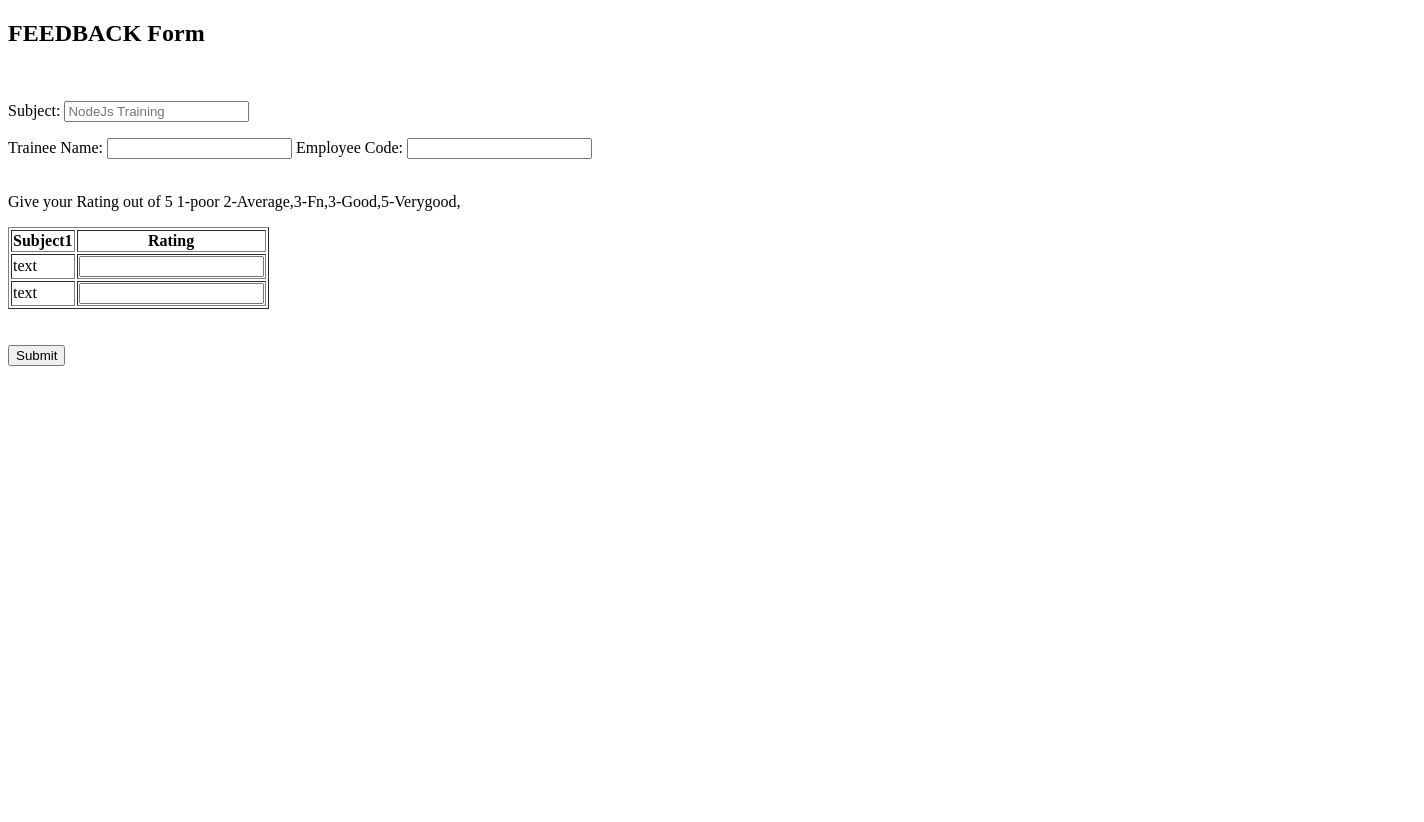
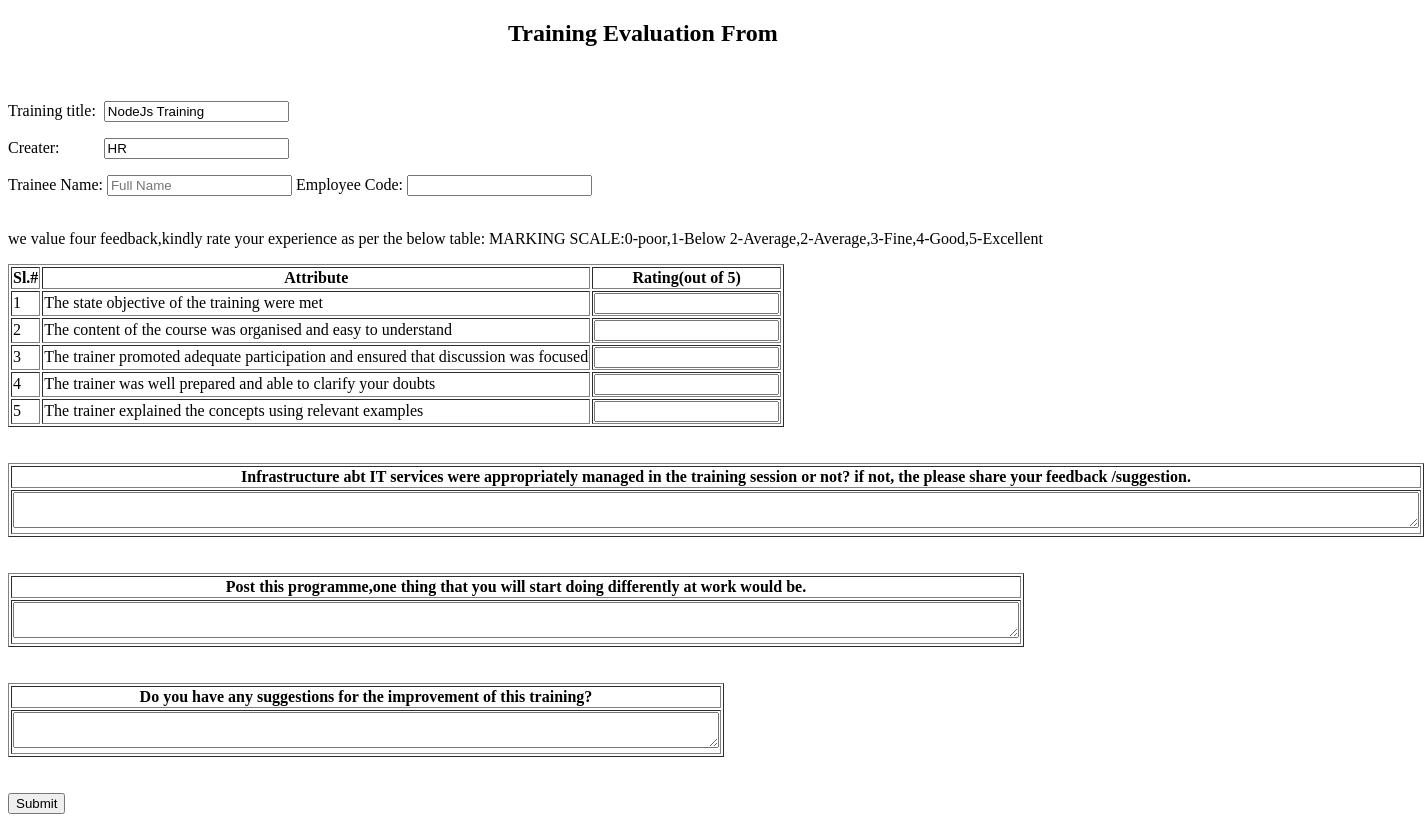
Before and after one commit to guptaneha346/FeedBackNodeJsProject, a website: page FeedBackPage.html in a window 1280 px wide. Shown: the whole page, 1424 px wide, since content can reach past the window. Before the commit the page ends 800 px from the top, so only its background shows below. Drawn offline with Linux system fonts and the light colour scheme.

Commit message:
initial commit

```diff
--- a/FeedBackPage.html
+++ b/FeedBackPage.html
@@ -1,33 +1,83 @@
 <!DOCTYPE html>
 <html>
+
 <body>
+  <form action="/submit" method="POST">
+    <h2 style="margin-left:500px">Training Evaluation From</h2>
+    <br>
 
-<h2>FEEDBACK Form</h2>
-<br>
-<p>Subject:        <input type="text" name="firstname" placeholder="NodeJs Training" value=""></p>
-<form action="/">
+    <p>Training title:&nbsp;&nbsp;<input type="text" name="subject" placeholder="NodeJs Training" value="NodeJs Training"></p>
+    <p>Creater:&nbsp;&nbsp;&nbsp;&nbsp;&nbsp;&nbsp;&nbsp;&nbsp;&nbsp;&nbsp;&nbsp;<input type="text" name="creater" placeholder="HR" value="HR"></p>
+
     Trainee Name:
-  <input type="text" name="firstname" value="">
+    <input type="text" name="traineename" placeholder="Full Name">
 
     Employee Code:
-  <input type="text" name="lastname" value="">
+    <input type="text" name="empcode" value="">
     <br><br>
-<p>Give your Rating out of 5
-   1-poor 2-Average,3-Fn,3-Good,5-Verygood,
+    <p>we value four feedback,kindly rate your experience as per the below table: MARKING SCALE:0-poor,1-Below
+      2-Average,2-Average,3-Fine,4-Good,5-Excellent
 
     </p>
     <table border="1">
       <tr>
-    <th>Subject1</th>
-    <th>Rating</th>
+          <th>Sl.#</th>
+        <th>Attribute</th>
+        <th>Rating(out of 5)</th>
       </tr>
       <tr>
-    <td>text</td>
-    <td><input type="text" name="subject1"></td>
+        <td>1</td>
+        <td>The state objective of the training were met</td>
+        <td><input type="text" name="rating1" value=""></td>
       </tr>
       <tr>
-    <td>text</td>
-    <td><input type="text" name="subject1"></td>
+        <td>2</td>
+        <td>The content of the course was organised and easy to understand</td>
+        <td><input type="text" name="rating2" value=""></td>
+      </tr>
+      <tr>
+        <td>3</td>
+        <td>The trainer promoted adequate participation and ensured that discussion was
+          focused
+        </td>
+        <td><input type="text" name="rating3" value=""></td>
+      </tr>
+      <tr>
+        <td>4</td>
+        <td>The trainer was well prepared and able to clarify your doubts</td>
+        <td><input type="text" name="rating4" value=""></td>
+      </tr>
+      <tr>
+        <td>5</td>
+        <td>The trainer explained the concepts using relevant examples</td>
+        <td><input type="text" name="rating5" value=""></td>
+      </tr>
+
+    </table>
+    <br><br>
+    <table border="1">
+      <th>Infrastructure abt IT services were appropriately managed in the training session or not? if not,
+        the please share your feedback /suggestion.
+      </th>
+      <tr>
+        <td><textarea name="suggestion1" style="width:1400px"></textarea></td>
+      </tr>
+    </table>
+  <br><br>
+  <table border="1">
+      <th>Post this programme,one thing that you will start doing differently at work would be.
+
+      </th>
+      <tr>
+        <td><textarea name="suggestion2" style="width:1000px"></textarea></td>
+      </tr>
+    </table>
+    <br><br>
+    <table border="1">
+        <th>Do you have any suggestions for the improvement of this training?
+        </th>
+        <tr>
+          <td><textarea name="suggestion3" style="width:700px"></textarea></td>
         </tr>
       </table>
     <br><br>
@@ -35,6 +85,6 @@
   </form>
 
 
+</body>
 
-</body>
 </html>
--- /dev/null
+++ b/employeeuuid.js
@@ -0,0 +1,4 @@
+const faker = require('faker');
+var sqlQuery = require('./MySqlConnection');
+let uuid = faker.random.uuid();
+console.log(uuid);
--- a/package.json
+++ b/package.json
@@ -11,8 +11,10 @@
   "dependencies": {
     "body-parser": "*",
     "express": "^4.17.1",
+    "faker": "^4.1.0",
     "html": "^1.0.0",
     "jade": "^1.11.0",
-    "mysql": "^2.17.1"
+    "mysql": "^2.17.1",
+    "nodemon": "^1.19.1"
   }
 }
```
Also changed, not shown: MySqlConnection.js (+6 -1 lines), httpserver.js (deleted, +0 -15 lines), index.js (+13 -3 lines), success.html (added, +1 -0 lines), 1 other file. Lines whose indentation alone changed are shown as unchanged.
